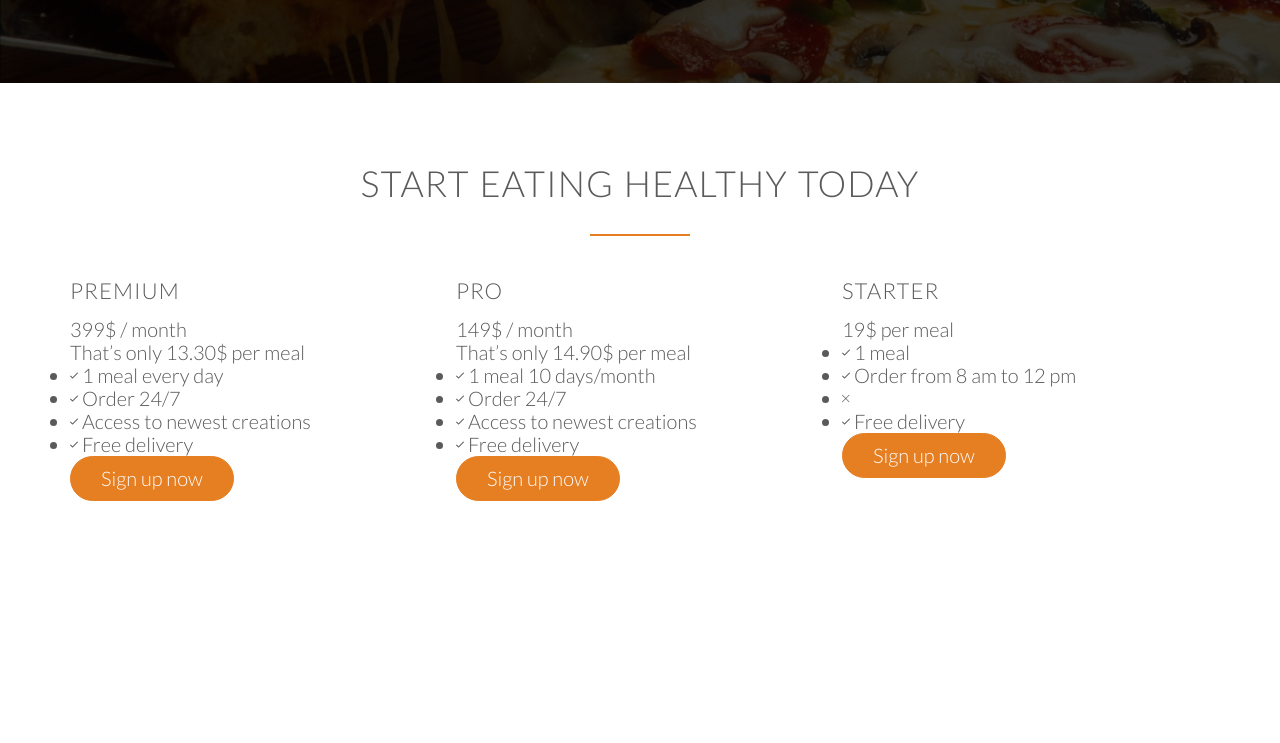
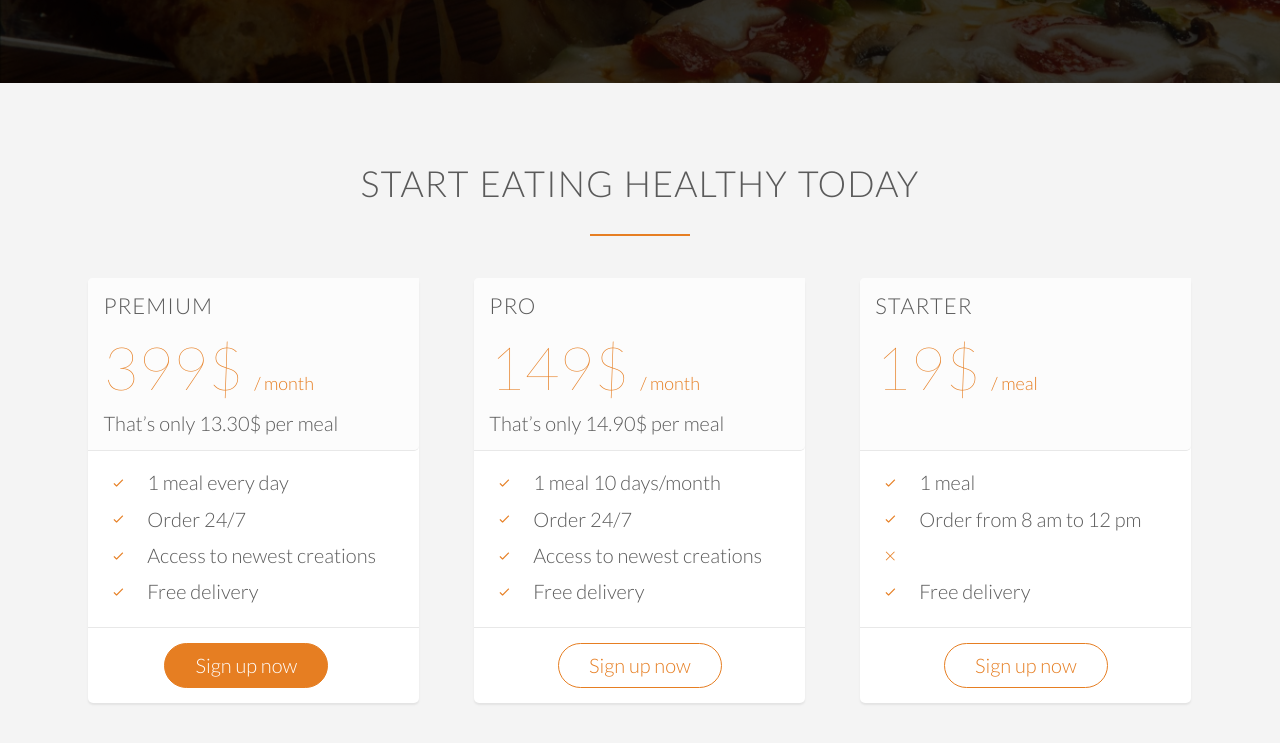
Before and after one commit to scty11/omniFoodExampleCssDesign, a plain HTML site: page index.html in a window 1280 px wide. Shown: the part 3826-4569 px from the top of the page. Before the commit the page ends 4419 px from the top, so only its background shows below. Drawn offline with Linux system fonts and the light colour scheme; files whose address does not match are found by name.

Commit message:
updated files

```diff
--- a/Resources/css/style.css
+++ b/Resources/css/style.css
@@ -103,7 +103,7 @@ h2:after{
     display: inline-block; /* allows us to add the withd margin etc..*/
     width: 30px;
     text-align: center;
-     color: #e67e22;
+    color: #e67e22;
     font-size: 120%;
     margin-right: 10px;
 
@@ -392,3 +392,66 @@ header{
     margin-right: 10px;
     vertical-align: middle;
 }
+
+
+
+/*------------------------------------------------*/
+/*Sign up*/
+/*------------------------------------------------*/
+
+.section-plans
+{
+    background-color: #f4f4f4;
+}
+
+.plan-box{
+    background-color: #fff;
+    border-radius: 5px;
+    width: 90%;
+    margin-left: 5%;
+    box-shadow: 0 2px 2px #e3e3e3;
+}
+
+
+.plan-box div
+{
+    padding: 15px;
+    border-bottom: 1px solid #e8e8e8;
+}
+.plan-box div:first-child{
+    background-color: #fcfcfc;
+    border-top-left-radius: 5px;
+    border-bottom-right-radius: 5px;
+}
+
+.plan-box div:last-child{
+   text-align: center;
+    border: 0;
+}
+
+.plan-price{
+    font-size: 300%;
+    margin-bottom: 10px;
+    font-weight: 200;
+    color: #e67e22;
+}
+
+.plan-price span{
+    font-size: 30%; /*of its parent font, which is the css just above where it is set to 300%*/
+    font-weight: 300;
+
+}
+
+.plan-price-meal{
+    font-weight: 80%;
+
+}
+
+.plan-box ul{
+    list-style: none;
+}
+
+.plan-box ul li{
+
+    padding: 5px 0;
+}
--- a/index.html
+++ b/index.html
@@ -232,32 +232,33 @@
                     <div class="plan-box">
                         <div>
                             <h3>Premium</h3>
-                            <p class="plan-price">399$ / month</p>
-                        </div>
-                        <div>
+                            <p class="plan-price">399$ <span>/ month</span></p>
+
                             <p class="plan-price-meal">That’s only 13.30$ per meal</p>
                         </div>
                         <div>
                             <ul>
                                 <li>
-                                    <i class="ion-ios-checkmark-empty"></i>
+                                    <i class="ion-ios-checkmark-empty icon-small"></i>
                                     1 meal every day
                                 </li>
                                 <li>
-                                    <i class="ion-ios-checkmark-empty"></i>
+                                    <i class="ion-ios-checkmark-empty icon-small"></i>
                                     Order 24/7
                                 </li>
                                 <li>
-                                    <i class="ion-ios-checkmark-empty"></i>
+                                    <i class="ion-ios-checkmark-empty icon-small"></i>
                                     Access to newest creations
                                 </li>
                                 <li>
-                                    <i class="ion-ios-checkmark-empty"></i>
+                                    <i class="ion-ios-checkmark-empty icon-small"></i>
                                     Free delivery
                                 </li>
                             </ul>
                         </div>
-                        <a href="#" class="btn btn-full">Sign up now</a>
+                        <div>
+                            <a href="#" class="btn btn-full">Sign up now</a>
+                        </div>
                     </div>
                 </div>
 
@@ -266,32 +267,34 @@
                     <div class="plan-box">
                         <div>
                             <h3>Pro</h3>
-                            <p class="plan-price">149$ / month</p>
-                        </div>
-                        <div>
+                            <p class="plan-price">149$ <span>/ month</span></p>
+
+
                             <p class="plan-price-meal">That’s only 14.90$ per meal</p>
                         </div>
                         <div>
                             <ul>
                                 <li>
-                                    <i class="ion-ios-checkmark-empty"></i>
+                                    <i class="ion-ios-checkmark-empty icon-small"></i>
                                     1 meal 10 days/month
                                 </li>
                                 <li>
-                                    <i class="ion-ios-checkmark-empty"></i>
+                                    <i class="ion-ios-checkmark-empty icon-small"></i>
                                     Order 24/7
                                 </li>
                                 <li>
-                                    <i class="ion-ios-checkmark-empty"></i>
+                                    <i class="ion-ios-checkmark-empty icon-small"></i>
                                     Access to newest creations
                                 </li>
                                 <li>
-                                    <i class="ion-ios-checkmark-empty"></i>
+                                    <i class="ion-ios-checkmark-empty icon-small"></i>
                                     Free delivery
                                 </li>
                             </ul>
                         </div>
-                        <a href="#" class="btn btn-full">Sign up now</a>
+                        <div>
+                            <a href="#" class="btn btn-ghost">Sign up now</a>
+                        </div>
                     </div>
                 </div>
 
@@ -300,31 +303,32 @@
                     <div class="plan-box">
                         <div>
                             <h3>Starter</h3>
-                            <p class="plan-price">19$ per meal</p>
-                        </div>
-                        <div>
-                            <p class="plan-price-meal"></p>
+                            <p class="plan-price">19$ <span>/ meal</span></p>
+
+                            <p class="plan-price-meal">&nbsp;</p>
                         </div>
                         <div>
                             <ul>
                                 <li>
-                                    <i class="ion-ios-checkmark-empty"></i>
+                                    <i class="ion-ios-checkmark-empty icon-small"></i>
                                     1 meal
                                 </li>
                                 <li>
-                                    <i class="ion-ios-checkmark-empty"></i>
+                                    <i class="ion-ios-checkmark-empty icon-small"></i>
                                     Order from 8 am to 12 pm
                                 </li><li>
-                                    <i class="ion-ios-close-empty"></i>
+                                    <i class="ion-ios-close-empty icon-small"></i>
 
                                 </li>
                                 <li>
-                                    <i class="ion-ios-checkmark-empty"></i>
+                                    <i class="ion-ios-checkmark-empty icon-small"></i>
                                     Free delivery
                                 </li>
                             </ul>
                         </div>
-                        <a href="#" class="btn btn-full">Sign up now</a>
+                        <div>
+                            <a href="#" class="btn btn-ghost">Sign up now</a>
+                        </div>
                     </div>
                 </div>
             </div>
```
